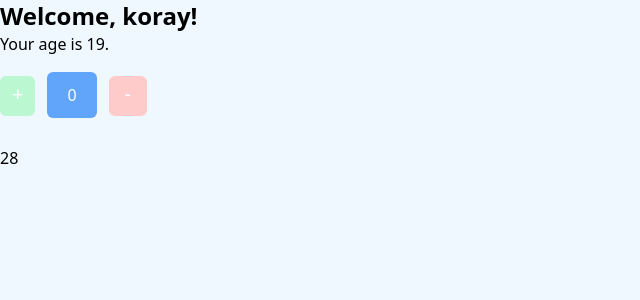
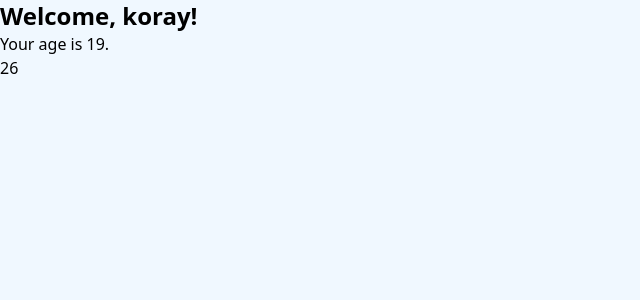
Before and after one commit to kry23/koray-korkmaz-dev-hope-react-mod-exercises, a React (Create React App) app: page / in a window 1280 px wide. Shown: the top 300 px of the page, without its empty margins (0-640 px from the left). Built offline with nearby package versions, Linux system fonts and the light colour scheme.

Commit message:
useEffect-2 sol.

```diff
--- a/src/App.jsx
+++ b/src/App.jsx
@@ -20,7 +20,7 @@ function App() {
   return (
     <div>
       <Welcome name="koray" />
-      <Sum />
+      {/* <Sum /> */}
       {/*  <Hello></Hello>
     <Message></Message> */}
       {/* <InteractiveWelcome /> */}
--- a/src/Counter.jsx
+++ b/src/Counter.jsx
@@ -1,40 +1,21 @@
-import React from "react";
+import React, { useEffect, useState } from "react";
 import CounterDisplay from "./CountDisplay";
 
-class Counter extends React.Component {
-  constructor(props) {
-    super(props);
-    this.state = {
-      count: 0,
+function Counter({ incVal, incInt, initVal }) {
+  const [count, setCount] = useState(initVal || 0);
+
+  useEffect(() => {
+    const handleIncrement = () => {
+      setCount((prevCount) => prevCount + incVal);
     };
-    this.handleIncrement = this.handleIncrement.bind(this);
-  }
-  componentDidMount() {
-    if (this.props.initVal) {
-      this.setState({
-        count: this.props.initVal,
-      });
-    }
-    this.intervalId = setInterval(this.handleIncrement, this.props.incInt);
-  }
+    const intervalId = setInterval(handleIncrement, incInt);
 
-  componentWillUnmount() {
-    clearInterval(this.intervalId);
-  }
-  handleIncrement() {
-    this.setState((prevState) => ({
-      count: prevState.count + this.props.incVal,
-    }));
-  }
+    return () => {
+      clearInterval(intervalId.current);
+    };
+  }, [incInt, incVal]);
 
-  render() {
-    return <CounterDisplay count={this.state.count} />;
-  }
+  return <CounterDisplay count={count} />;
 }
 
 export default Counter;
-/*
-Can we do this without component cycle methods ?
-I learn it, It could be in constructor but its too late for that now :)
-*/
-/*State-2 branch is actualy state -3  */
--- a/src/Welcome.jsx
+++ b/src/Welcome.jsx
@@ -1,6 +1,7 @@
 import React from "react";
 import Age from "./Age";
 import ClickCounter from "./ClickCounter";
+import Counter from "./Counter";
 export function Welcome({ name = "John" }) {
   let age = 19;
 
@@ -13,8 +14,8 @@ export function Welcome({ name = "John" }) {
       <p className="text-2xl font-bold">Welcome, {name}!</p>
       <Age age={age}></Age>
 
-      {/* <Counter initVal={11} incInt={1000} incVal={3}></Counter> */}
-      <ClickCounter onCounterChange={handleCounterChange} />
+      <Counter initVal={11} incInt={1000} incVal={3}></Counter>
+      {/* <ClickCounter onCounterChange={handleCounterChange} /> */}
       {/* <ClickTracker />  */}
     </div>
   );
```
